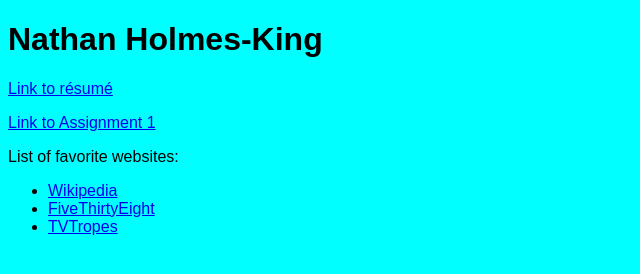
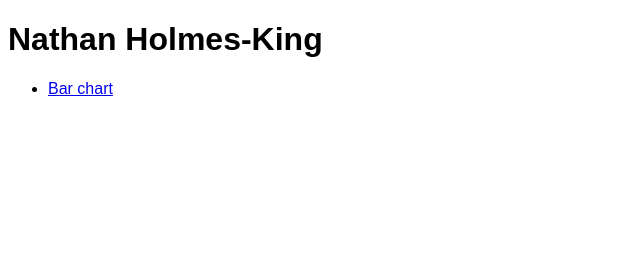
Before and after one commit to Emperor-Nathan/Emperor-Nathan.github.io, a plain HTML site: page index.html in a window 1280 px wide. Shown: the whole page, without its empty margins (0-640 px from the left). Drawn offline with Linux system fonts and the light colour scheme.

Commit message:
Bar chart

```diff
--- a/index.html
+++ b/index.html
@@ -4,20 +4,14 @@
 		<title>Nathan Holmes-King</title>
 		<style>
 			body {
-				background-color: #0ff;
 				font-family: sans-serif;
 			}
 		</style>
 	</head>
 	<body>
 		<h1>Nathan Holmes-King</h1>
-		<p><a href='https://drive.google.com/file/d/1hKLSGW_TpuA_x2f2BLN15i4VX1BIOAbD/view?usp=sharing'>Link to résumé</a></p>
-		<p><a href='https://drive.google.com/file/d/1wSj-RixvNG9gxpiiBcvU3dgGlvIBxndK/view?usp=sharing'>Link to Assignment 1</a></p>
-		<p>List of favorite websites:</p>
 		<ul>
-			<li><a href='https://www.wikipedia.org'>Wikipedia</a></li>
-			<li><a href='https://www.fivethirtyeight.com'>FiveThirtyEight</a></li>
-			<li><a href='https://www.tvtropes.org'>TVTropes</a></li>
+			<li><a href='https://vizhub.com/Emperor-Nathan/14ed3007790a4524bd4420d98ab32ead'>Bar chart</a></li>
 		</ul>
 	</body>
 </html>
```
